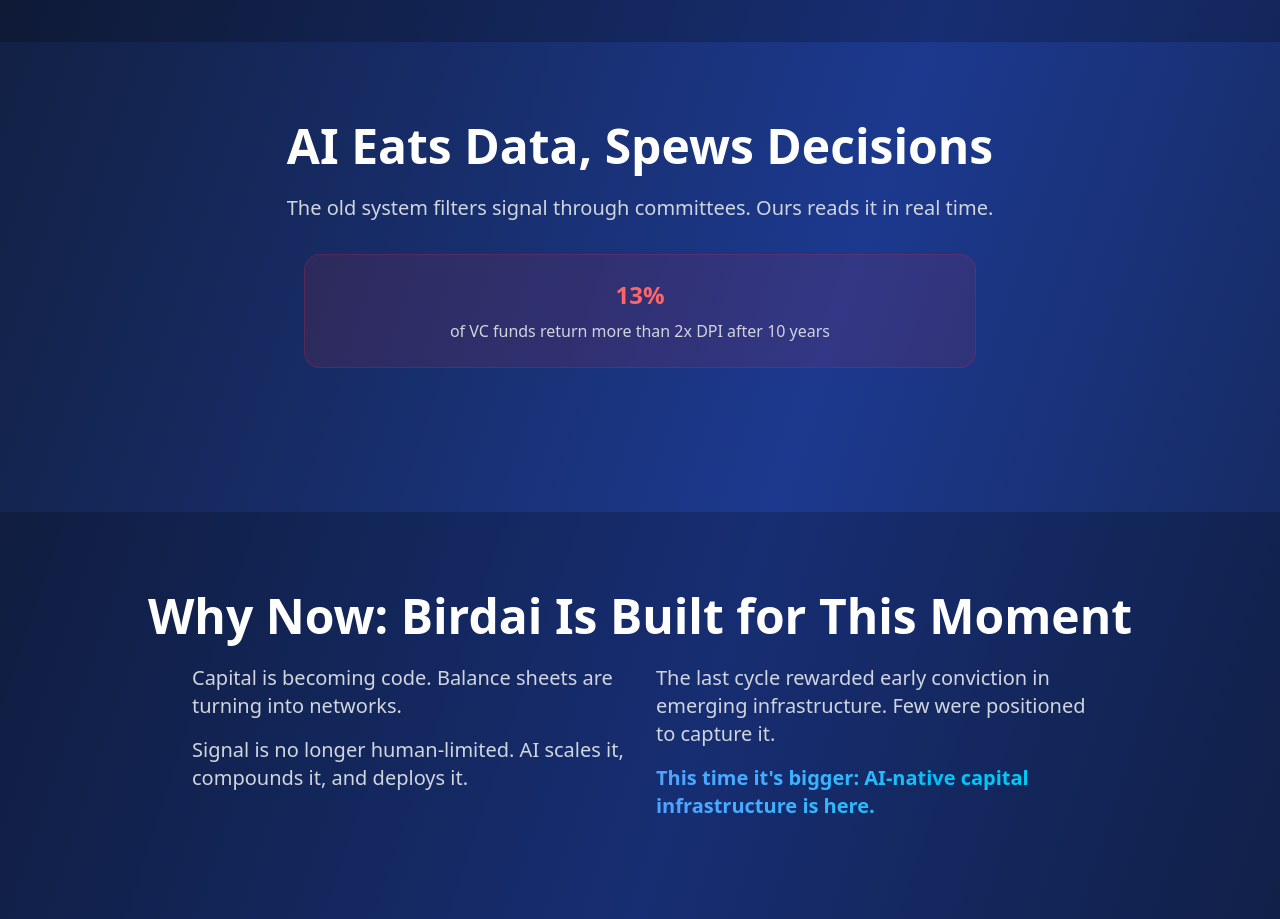
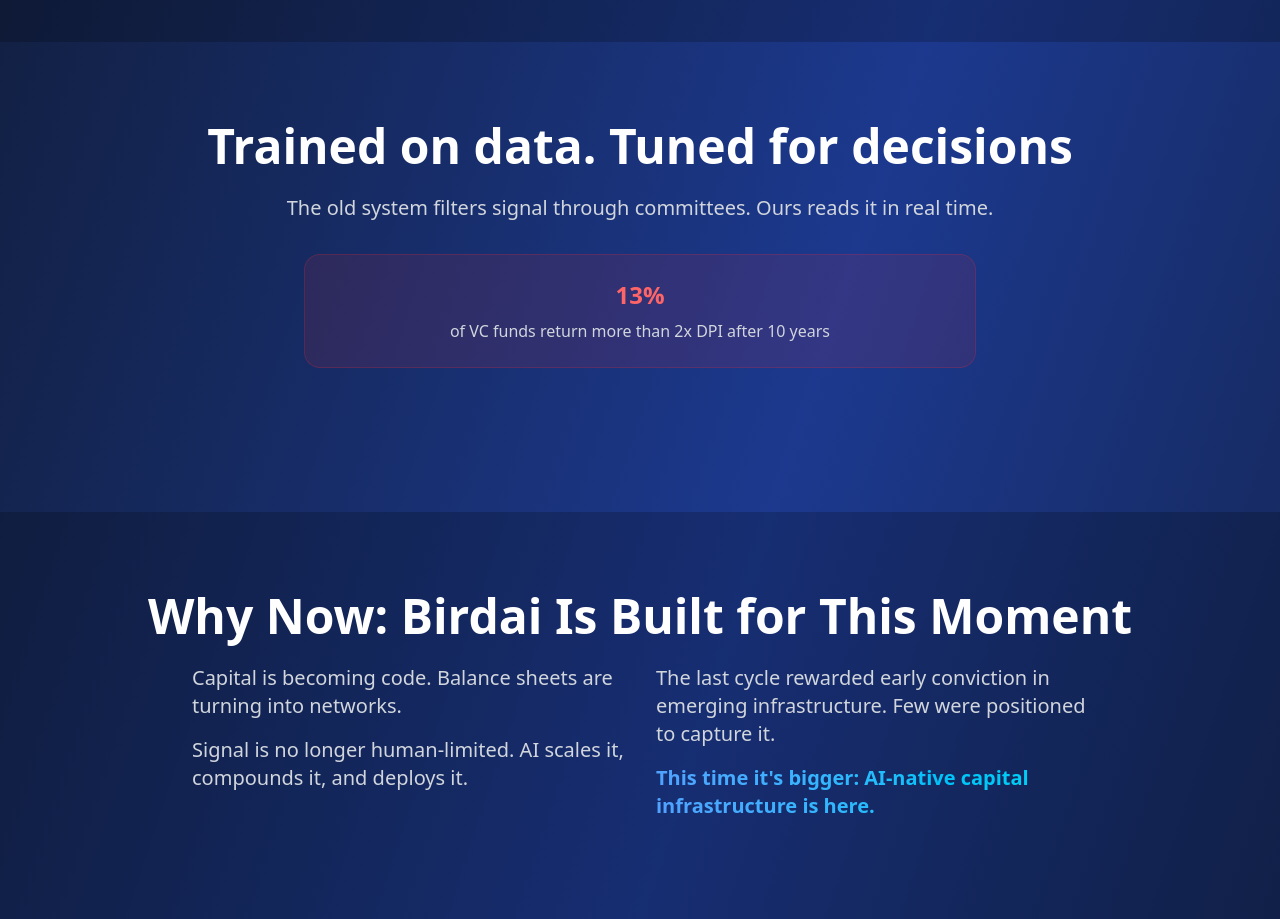
Before and after one commit to Kfar19/CursorWeb, a Next.js app: page / in a window 1280 px wide. Shown: the part 1020-1939 px from the top of the page. Built offline with nearby package versions, Linux system fonts and the light colour scheme.

Commit message:
Update AI section heading to 'Trained on data. Tuned for decisions'

```diff
--- a/src/app/page.tsx
+++ b/src/app/page.tsx
@@ -227,7 +227,7 @@ export default function Home() {
         <div className="max-w-7xl mx-auto">
           <div className="text-center mb-16">
             <h2 className="text-4xl md:text-5xl font-bold text-white mb-6">
-              AI Eats Data, Spews Decisions
+              Trained on data. Tuned for decisions
             </h2>
             <p className="text-xl text-gray-300 max-w-4xl mx-auto mb-8">
               The old system filters signal through committees. Ours reads it in real time.
```
